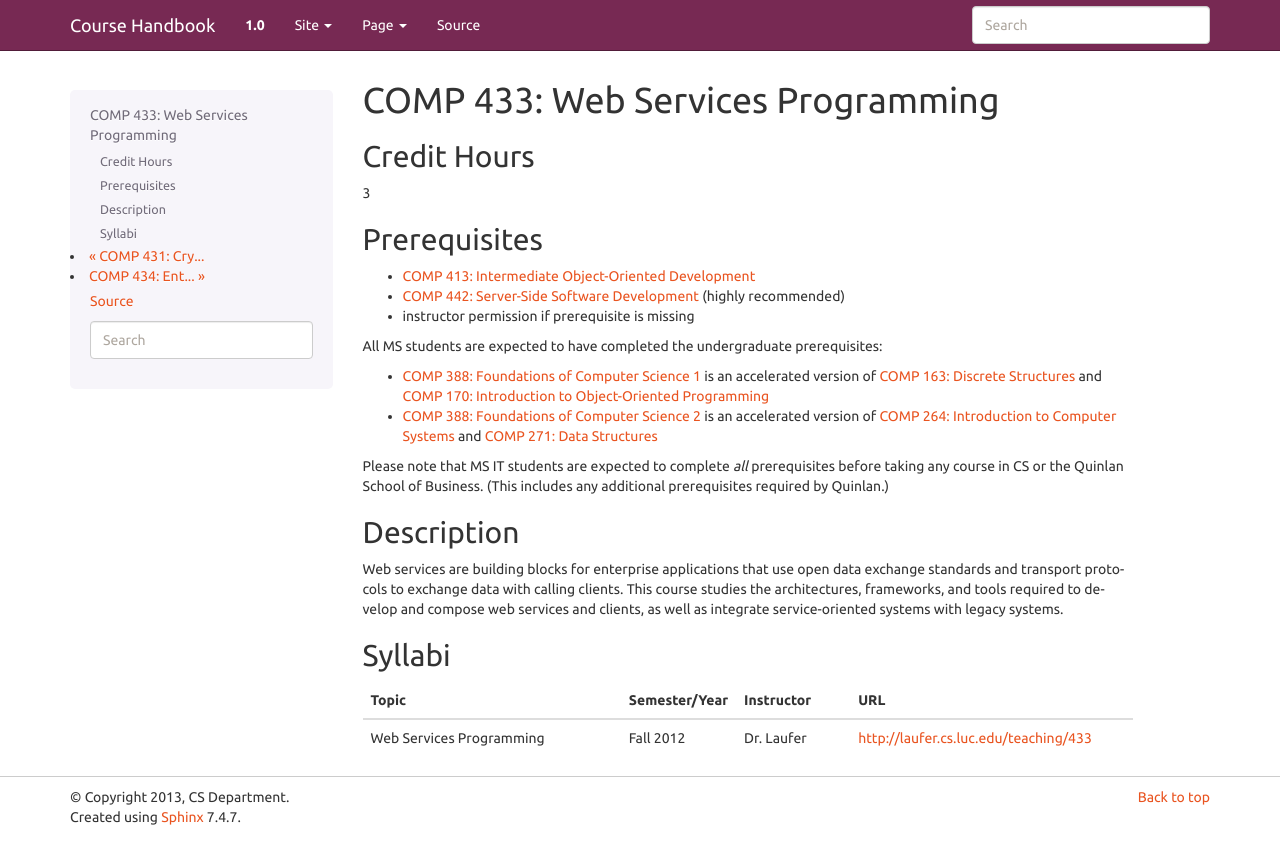
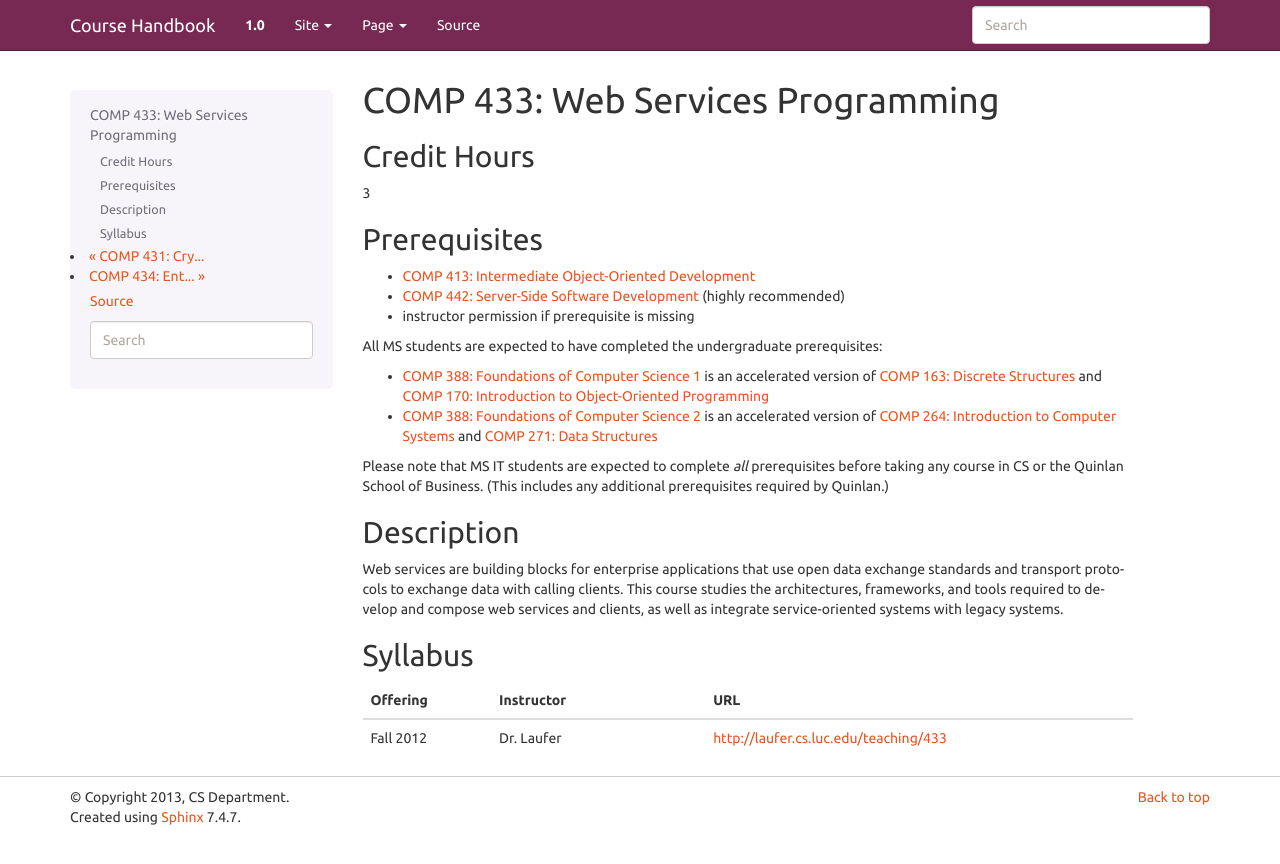
Before and after one commit to kyang5/coursedescriptions, a Sphinx documentation site: the page built from source/comp433.rst, in a window 1280 px wide. Shown: the top 864 px of the page. Built offline with Sphinx 7.4.7, drawn with Linux system fonts in a browser that asks for light colours.

```diff
--- a/source/comp370.rst
+++ b/source/comp370.rst
@@ -50,4 +50,4 @@
    	:header: "Semester/Year", "Instructor", "URL"
    	:widths: 15, 25, 50
 
-	"Fall 2012", "Conrad Weisert", "http://webpages.cs.luc.edu/~cweisert/COMP370/syllabus.html"
+	"Fall 2014", "Conrad Weisert", "http://webpages.cs.luc.edu/~cweisert/COMP370/syllabus.html"
--- a/source/comp433.rst
+++ b/source/comp433.rst
@@ -20,11 +20,11 @@
 
 Web services are building blocks for enterprise applications that use open data exchange standards and transport protocols to exchange data with calling clients. This course studies the architectures, frameworks, and tools required to develop and compose web services and clients, as well as integrate service-oriented systems with legacy systems.
 
-Syllabi
-----------------------
+Syllabus
+---------------------
 
 .. csv-table::
-   	:header: "Topic", "Semester/Year", "Instructor", "URL"
-   	:widths: 60, 15, 25, 60
+    :header: "Offering", "Instructor", "URL"
+    :widths: 15, 25, 50
 
-	"Web Services Programming", "Fall 2012", "Dr. Laufer", "http://laufer.cs.luc.edu/teaching/433"
+	"Fall 2012", "Dr. Laufer", "http://laufer.cs.luc.edu/teaching/433"
```
Also changed, not shown: source/comp377.rst (+6 -2 lines), source/comp477.rst (+6 -2 lines).
